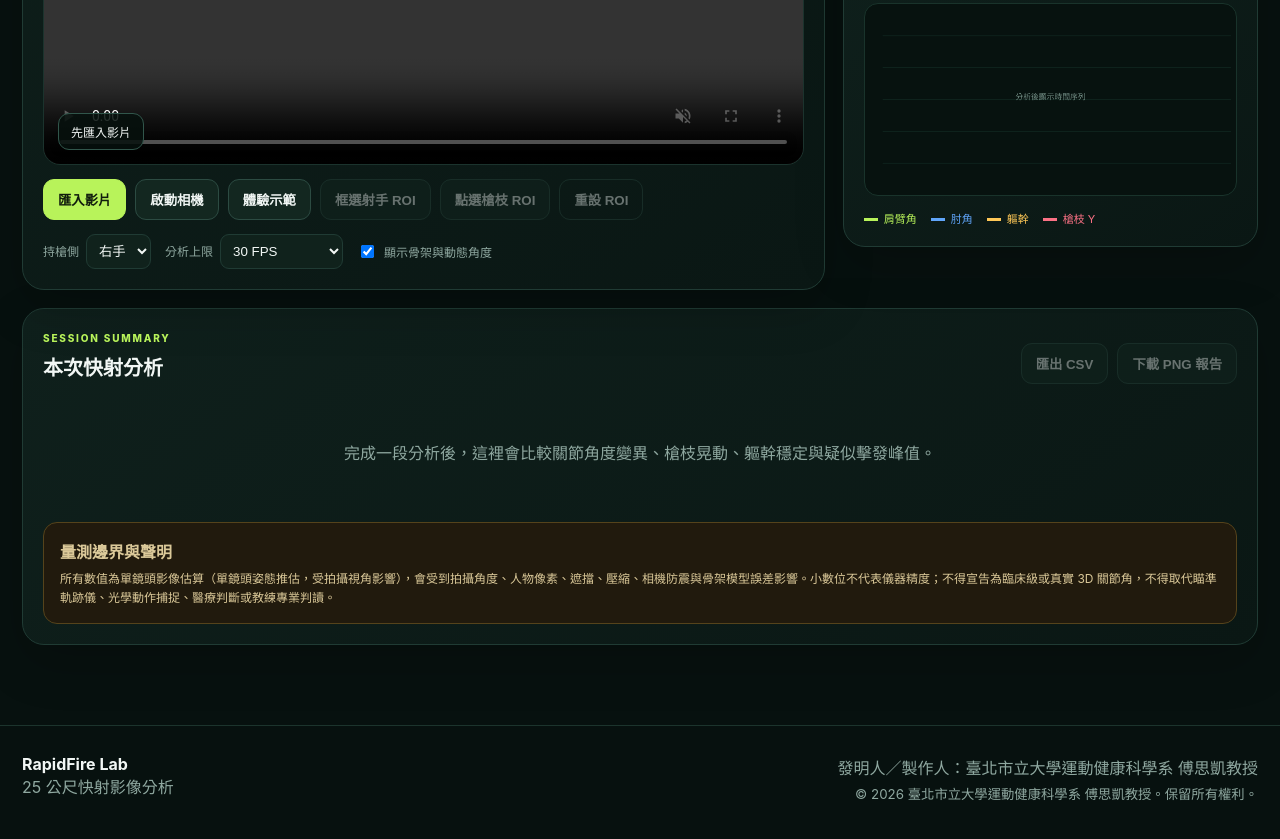
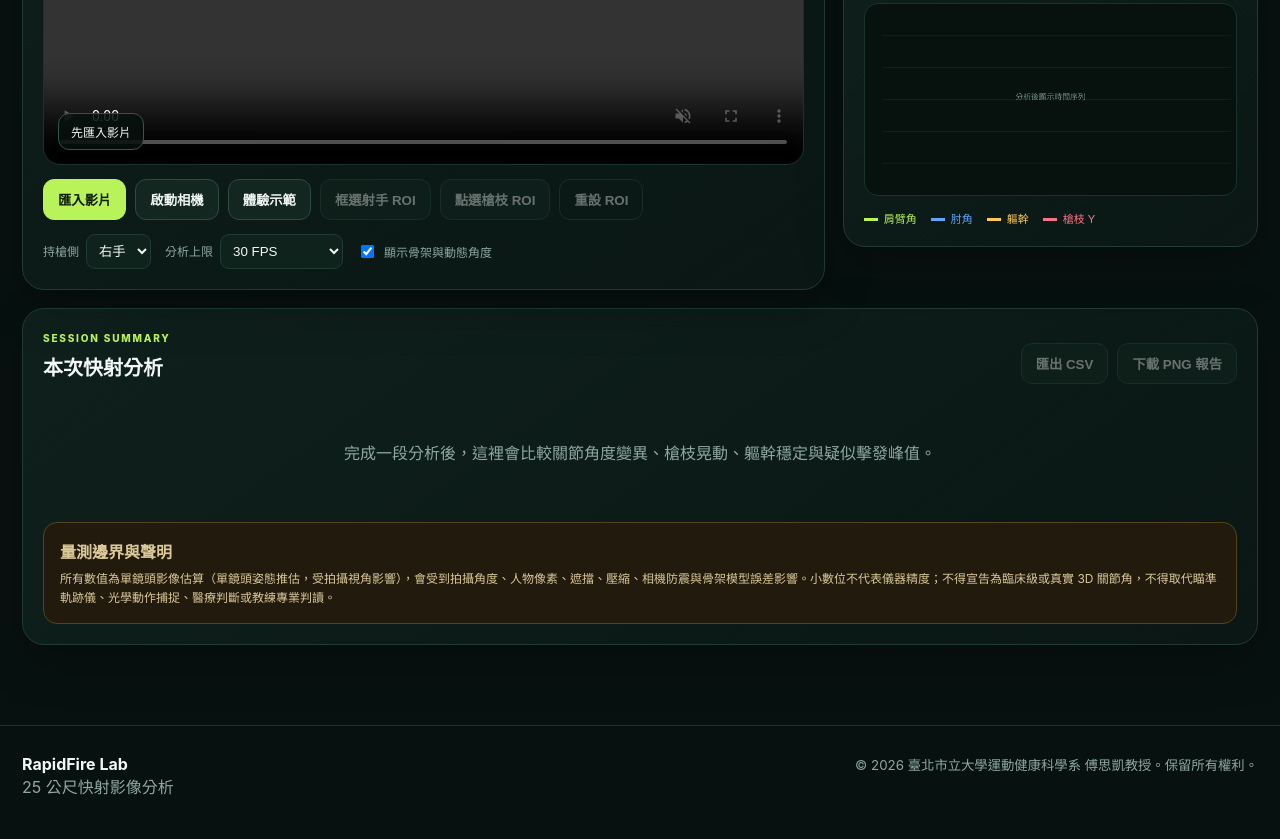
Before and after one commit to skyfu218/rapidfire-lab-25m-pistol-analysis, a plain HTML site: page index.html in a window 1280 px wide. Shown: the part 905-1744 px from the top of the page. Drawn offline with Linux system fonts and the light colour scheme.

Commit message:
Simplify footer copyright

```diff
--- a/index.html
+++ b/index.html
@@ -92,7 +92,7 @@
 
   <footer>
     <div><b>RapidFire Lab</b><span>25 公尺快射影像分析</span></div>
-    <div class="credits"><span>發明人／製作人：臺北市立大學運動健康科學系 傅思凱教授</span><small>© 2026 臺北市立大學運動健康科學系 傅思凱教授。保留所有權利。</small></div>
+    <div class="credits"><small>© 2026 臺北市立大學運動健康科學系 傅思凱教授。保留所有權利。</small></div>
   </footer>
   <script type="module" src="app.js?v=1"></script>
 </body>
```
